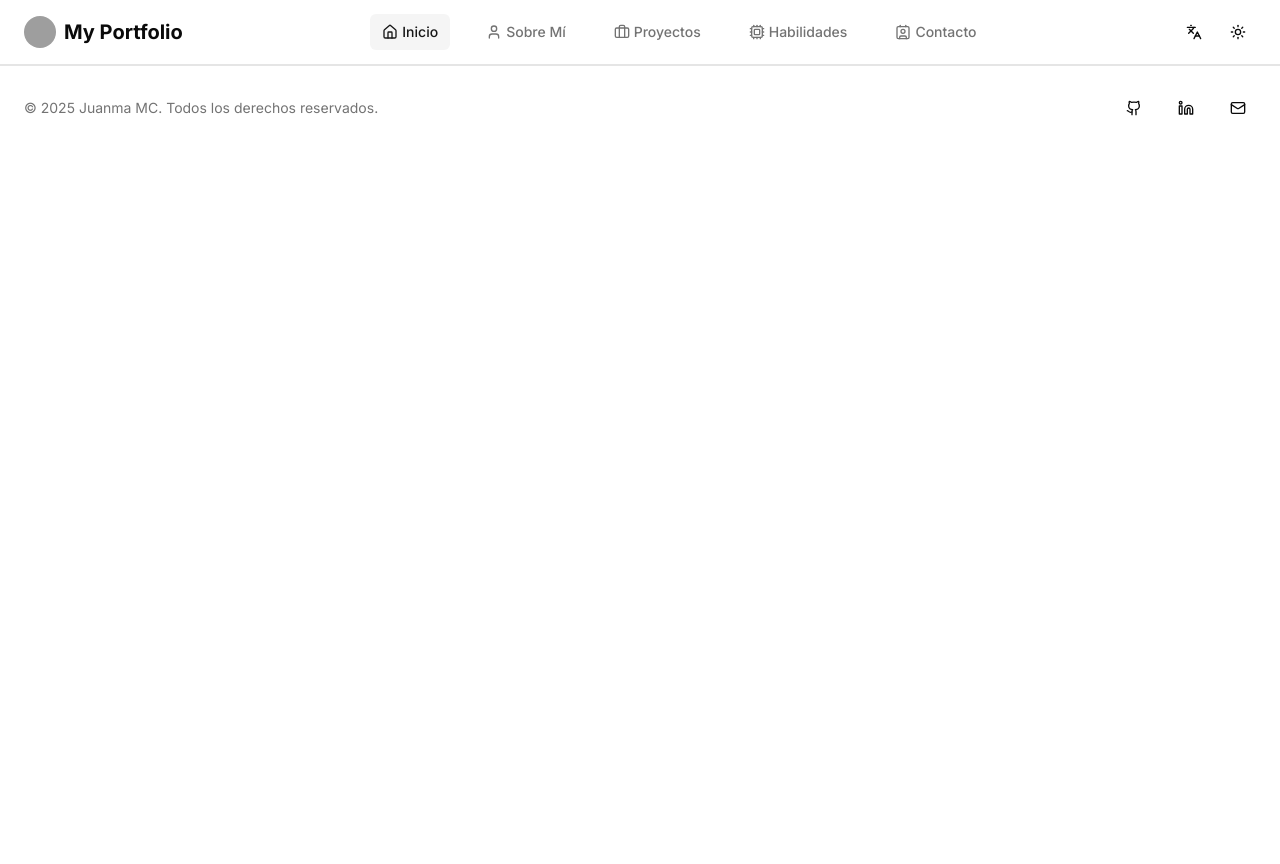
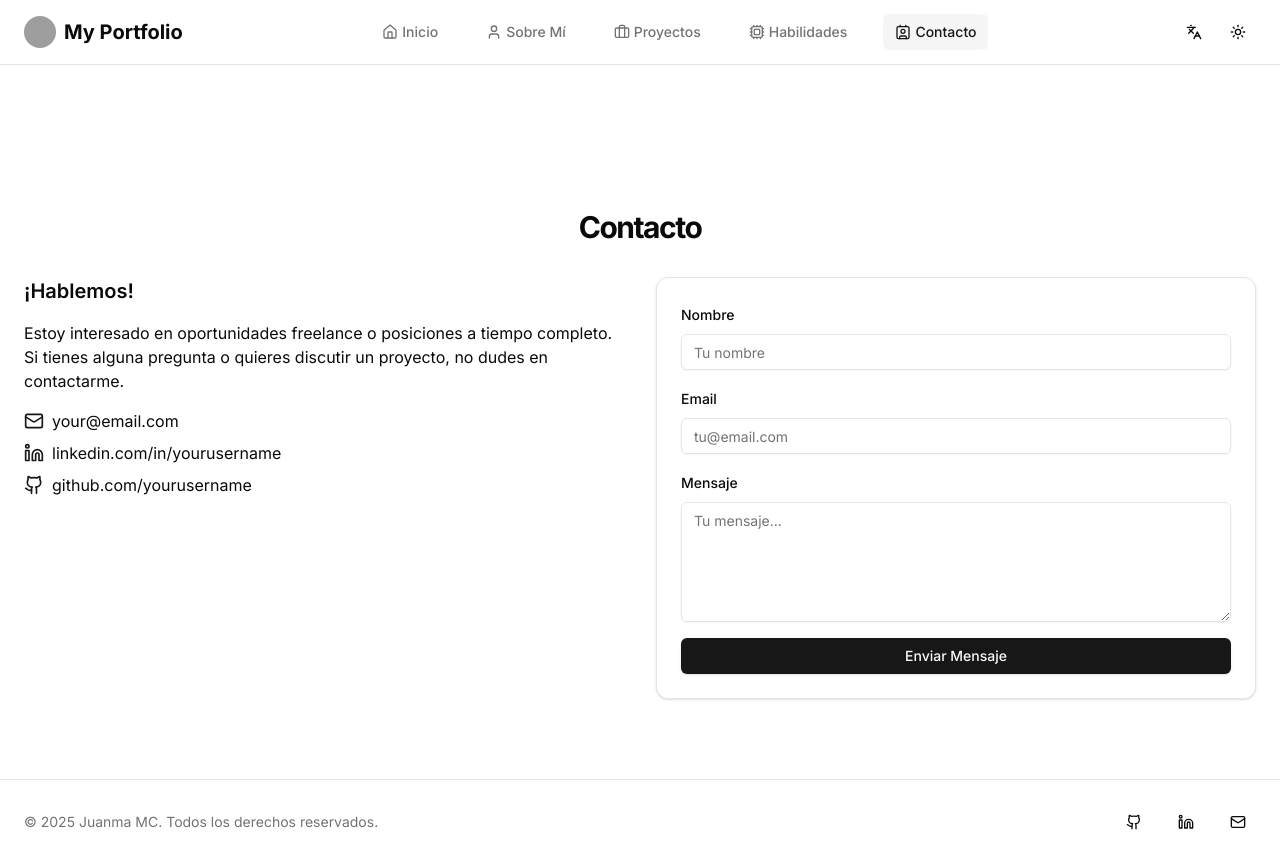
Before and after one commit to jmmolins87/nxt-jmmc, a Next.js app: page / in a window 1280 px wide. Before the commit the page ends 800 px from the top, so only its background shows below. Built offline with nearby package versions, Linux system fonts and the light colour scheme; grey boxes are pictures that could not be loaded.

Commit message:
add contact section

```diff
--- a/src/app/page.tsx
+++ b/src/app/page.tsx
@@ -8,12 +8,7 @@ import "@/lib/i18n"
 
 import { Header } from "@/components/layout/Header"
 import { Footer } from "@/components/layout/Footer"
-// import { HeroSection } from "@/components/sections/hero-section"
-// import { AboutSection } from "@/components/sections/about-section"
-// import { ProjectsSection } from "@/components/sections/projects-section"
-// import { SkillsSection } from "@/components/sections/skills-section"
-// import { ContactSection } from "@/components/sections/contact-section"
-// import { StructuredData } from "@/components/seo/structured-data"
+import { ContactSection } from "@/components/sections/ContactSection"
 
 export default function Portfolio() {
   const { t } = useTranslation()
@@ -138,13 +133,13 @@ export default function Portfolio() {
 
       <Header activeSection={activeSection} scrollToSection={scrollToSection} />
 
-      {/* <main className="pt-16">
-        <HeroSection scrollToSection={scrollToSection} />
-        <AboutSection scrollToSection={scrollToSection} />
-        <ProjectsSection projects={projects} />
-        <SkillsSection skills={skills} />
+      <main className="pt-16">
+        {/* <HeroSection scrollToSection={scrollToSection} /> */}
+        {/* <AboutSection scrollToSection={scrollToSection} /> */}
+        {/* <ProjectsSection projects={projects} /> */}
+        {/* <SkillsSection skills={skills} /> */}
         <ContactSection />
-      </main> */}
+      </main>
 
       <Footer />
     </div>
--- /dev/null
+++ b/src/app/robots.ts
@@ -0,0 +1,14 @@
+
+
+import type { MetadataRoute } from "next"
+
+export default function robots(): MetadataRoute.Robots {
+    return {
+        rules: {
+            userAgent: "*",
+            allow: "/",
+            disallow: "/private/",
+        },
+        sitemap: "https://jmmc.com/sitemap.xml",
+    }
+}
--- /dev/null
+++ b/src/app/sitemap.ts
@@ -0,0 +1,26 @@
+import type { MetadataRoute } from "next"
+
+export default function sitemap(): MetadataRoute.Sitemap {
+  const baseUrl = "https://jmmc.com"
+
+  return [
+    {
+      url: baseUrl,
+      lastModified: new Date(),
+      changeFrequency: "monthly",
+      priority: 1,
+    },
+    {
+      url: `${baseUrl}/projects`,
+      lastModified: new Date(),
+      changeFrequency: "weekly",
+      priority: 0.8,
+    },
+    {
+      url: `${baseUrl}/contact`,
+      lastModified: new Date(),
+      changeFrequency: "yearly",
+      priority: 0.5,
+    },
+  ]
+}
--- /dev/null
+++ b/src/components/custom/SectionHeading.tsx
@@ -0,0 +1,11 @@
+
+
+
+
+interface SectionHeadingProps {
+    title: string
+  }
+
+  export function SectionHeading({ title }: SectionHeadingProps) {
+    return <h2 className="text-3xl font-bold tracking-tighter mb-8 text-center">{title}</h2>
+  }
--- a/src/components/layout/Footer.tsx
+++ b/src/components/layout/Footer.tsx
@@ -18,7 +18,7 @@ export function Footer() {
 
     return (
         <footer className="py-6 border-t">
-            <div className="container px-4 md:px-6 flex flex-col md:flex-row items-center justify-between gap-4 text-center md:text-left md:mx-auto">
+            <div className="container mx-auto px-4 md:px-6 flex flex-col md:flex-row items-center justify-between gap-4 text-center md:text-left">
                 <p className="text-sm text-muted-foreground">
                     © {new Date().getFullYear()} Juanma MC. {t("footer.rights")}
                 </p>
--- a/src/components/layout/Header.tsx
+++ b/src/components/layout/Header.tsx
@@ -43,7 +43,7 @@ export function Header({ activeSection, scrollToSection }: HeaderProps) {
 
   return (
     <header className="sticky top-0 left-0 right-0 z-50 bg-background/80 backdrop-blur-sm border-b">
-      <div className="container flex items-center justify-between h-16 px-4 md:px-6 md:mx-auto">
+      <div className="container mx-auto flex items-center justify-between h-16 px-4 md:px-6">
         <Link
           href="#home"
           onClick={() => scrollToSection("home")}
--- /dev/null
+++ b/src/components/sections/ContactSection.tsx
@@ -0,0 +1,69 @@
+
+
+
+
+
+
+"use client"
+
+import Link from "next/link"
+import { useTranslation } from "react-i18next"
+import { Mail, Linkedin, Github } from "lucide-react"
+
+import { Card, CardContent } from "@/components/ui/card"
+import { SectionHeading } from "@/components/custom/SectionHeading"
+import { ContactForm } from "@/components/forms/ContactForm"
+
+
+export function ContactSection() {
+    const { t } = useTranslation()
+
+    return (
+        <section id="contact" className="py-20">
+            <div className="container px-4 md:px-6 mx-auto">
+                <SectionHeading title={t("contact.title")} />
+                <div className="grid md:grid-cols-2 gap-8 items-start">
+                    <div className="space-y-4">
+                        <h3 className="text-xl font-semibold">{t("contact.subtitle")}</h3>
+                        <p>{t("contact.description")}</p>
+                        <div className="space-y-2">
+                            <div className="flex items-center gap-2">
+                                <Mail className="h-5 w-5 text-primary" />
+                                <span>your@email.com</span>
+                            </div>
+                            <div className="flex items-center gap-2">
+                                <Linkedin className="h-5 w-5 text-primary" />
+                                <Link
+                                    href="https://linkedin.com/in/yourusername"
+                                    target="_blank"
+                                    rel="noopener noreferrer"
+                                    className="hover:underline"
+                                    aria-label="LinkedIn Profile"
+                                >
+                                    linkedin.com/in/yourusername
+                                </Link>
+                            </div>
+                            <div className="flex items-center gap-2">
+                                <Github className="h-5 w-5 text-primary" />
+                                <Link
+                                    href="https://github.com/yourusername"
+                                    target="_blank"
+                                    rel="noopener noreferrer"
+                                    className="hover:underline"
+                                    aria-label="GitHub Profile"
+                                >
+                                    github.com/yourusername
+                                </Link>
+                            </div>
+                        </div>
+                    </div>
+                    <Card>
+                        <CardContent className="p-6">
+                            <ContactForm />
+                        </CardContent>
+                    </Card>
+                </div>
+            </div>
+        </section>
+    )
+}
--- /dev/null
+++ b/src/components/ui/card.tsx
@@ -0,0 +1,76 @@
+import * as React from "react"
+
+import { cn } from "@/lib/utils"
+
+const Card = React.forwardRef<
+  HTMLDivElement,
+  React.HTMLAttributes<HTMLDivElement>
+>(({ className, ...props }, ref) => (
+  <div
+    ref={ref}
+    className={cn(
+      "rounded-xl border bg-card text-card-foreground shadow",
+      className
+    )}
+    {...props}
+  />
+))
+Card.displayName = "Card"
+
+const CardHeader = React.forwardRef<
+  HTMLDivElement,
+  React.HTMLAttributes<HTMLDivElement>
+>(({ className, ...props }, ref) => (
+  <div
+    ref={ref}
+    className={cn("flex flex-col space-y-1.5 p-6", className)}
+    {...props}
+  />
+))
+CardHeader.displayName = "CardHeader"
+
+const CardTitle = React.forwardRef<
+  HTMLDivElement,
+  React.HTMLAttributes<HTMLDivElement>
+>(({ className, ...props }, ref) => (
+  <div
+    ref={ref}
+    className={cn("font-semibold leading-none tracking-tight", className)}
+    {...props}
+  />
+))
+CardTitle.displayName = "CardTitle"
+
+const CardDescription = React.forwardRef<
+  HTMLDivElement,
+  React.HTMLAttributes<HTMLDivElement>
+>(({ className, ...props }, ref) => (
+  <div
+    ref={ref}
+    className={cn("text-sm text-muted-foreground", className)}
+    {...props}
+  />
+))
+CardDescription.displayName = "CardDescription"
+
+const CardContent = React.forwardRef<
+  HTMLDivElement,
+  React.HTMLAttributes<HTMLDivElement>
+>(({ className, ...props }, ref) => (
+  <div ref={ref} className={cn("p-6 pt-0", className)} {...props} />
+))
+CardContent.displayName = "CardContent"
+
+const CardFooter = React.forwardRef<
+  HTMLDivElement,
+  React.HTMLAttributes<HTMLDivElement>
+>(({ className, ...props }, ref) => (
+  <div
+    ref={ref}
+    className={cn("flex items-center p-6 pt-0", className)}
+    {...props}
+  />
+))
+CardFooter.displayName = "CardFooter"
+
+export { Card, CardHeader, CardFooter, CardTitle, CardDescription, CardContent }
```
Also changed, not shown: src/components/forms/ContactForm.tsx (renamed from src/components/forms/Form.tsx).
